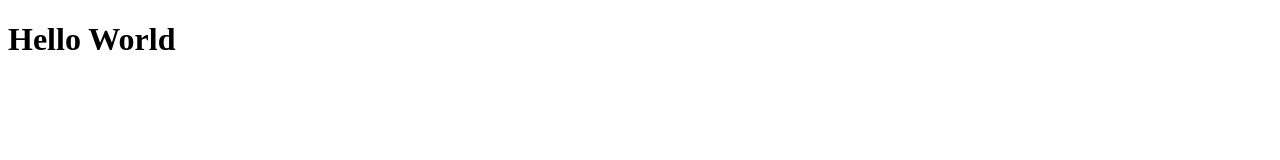
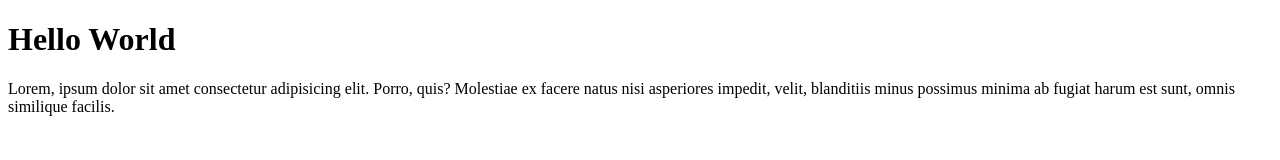
Before and after one commit to difahanan/test, a plain HTML site: page index.html in a window 1280 px wide. Drawn offline with Linux system fonts and the light colour scheme.

Commit message:
menambahkan paragraf

```diff
--- a/index.html
+++ b/index.html
@@ -8,5 +8,6 @@
 </head>
 <body>
     <h1>Hello World</h1>
+    <p>Lorem, ipsum dolor sit amet consectetur adipisicing elit. Porro, quis? Molestiae ex facere natus nisi asperiores impedit, velit, blanditiis minus possimus minima ab fugiat harum est sunt, omnis similique facilis.</p>
 </body>
 </html>
```
